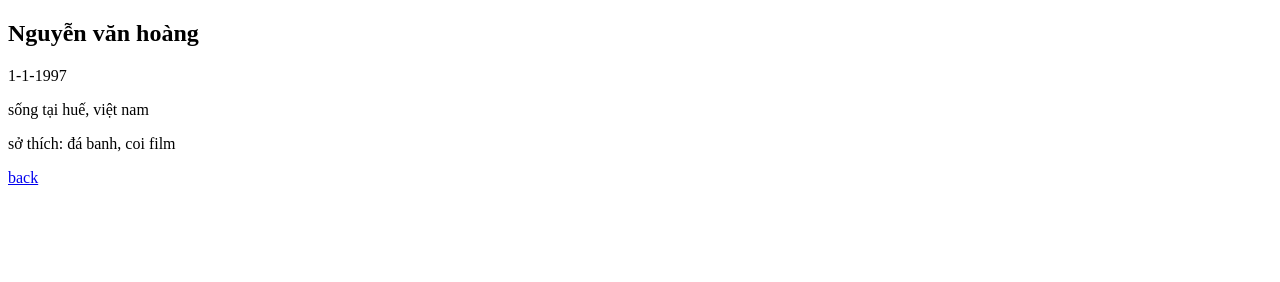
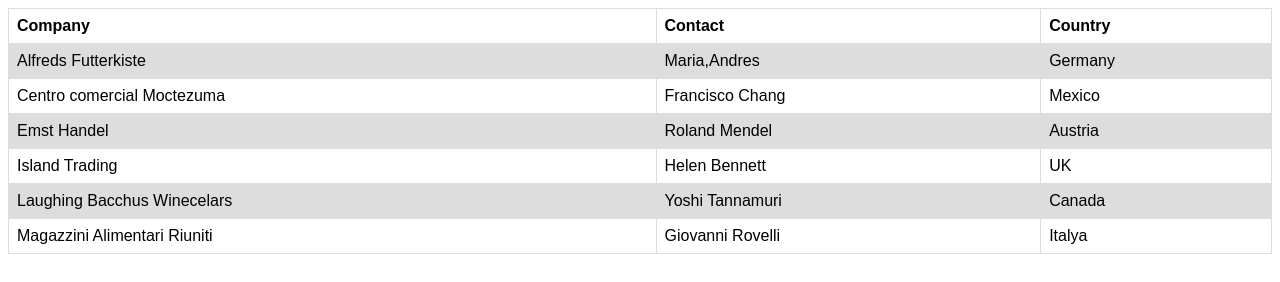
Before and after one commit to QuocPhap696/hocgit, a plain HTML site: page taobangcoban/media.html in a window 1280 px wide. Drawn offline with Linux system fonts and the light colour scheme.

Commit message:
taobangcoban

```diff
--- a/taobangcoban/media.html
+++ b/taobangcoban/media.html
@@ -1,19 +1,60 @@
-<!DOCTYPE html>
-<html lang="en">
-<head>
-    <meta charset="UTF-8">
-    <meta http-equiv="X-UA-Compatible" content="IE=edge">
-    <meta name="viewport" content="width=device-width, initial-scale=1.0">
-    <title>Document</title>
-</head>
-<body>
-    <h2>Nguyễn văn hoàng</h2>
-    <p>1-1-1997</p>
-    <p> sống tại huế, việt nam</p>
-    <p>sở thích: đá banh, coi film</p>
-
-    <a href="http://127.0.0.1:5500/taobangcoban/index.html"> back</a>
+<html>
+    <head>
+        <style>
+            table {
+    font-family: arial, sans-serif;
+    border-collapse: collapse;
+    width: 100%;
+}
+td, th {
+    border: 1px solid #dddddd;
+    text-align: left;
+    padding: 8px;
+}
+tr:nth-child(even) {
+    background-color: #dddddd;
+}
+        </style>
 
 
-</body>
+    </head>
+    <body>
+        <table>
+            <tr>
+                <th>Company</th>
+                <th>Contact</th>
+                <th>Country</th>
+            </tr>
+            <tr>
+                <td>Alfreds Futterkiste</td>
+                <td>Maria,Andres</td>
+                <td>Germany</td>
+            </tr>
+            <tr>
+                <td>Centro comercial Moctezuma</td>
+                <td>Francisco Chang</td>
+                <td>Mexico</td>
+            </tr>
+            <tr>
+                <td>Emst Handel</td>
+                <td>Roland Mendel</td>
+                <td>Austria</td>
+            </tr>
+            <tr>
+                <td>Island Trading</td>
+                <td>Helen Bennett</td>
+                <td>UK</td>
+            </tr>
+            <tr>
+                <td>Laughing Bacchus Winecelars</td>
+                <td>Yoshi Tannamuri</td>
+                <td>Canada</td>
+            </tr>
+            <tr>
+                <td>Magazzini Alimentari Riuniti</td>
+                <td>Giovanni Rovelli</td>
+                <td>Italya</td>
+            </tr>
+        </table>
+    </body>
 </html>
```
Also changed, not shown: taobangcoban/tablesimple.html (+33 -3 lines).
